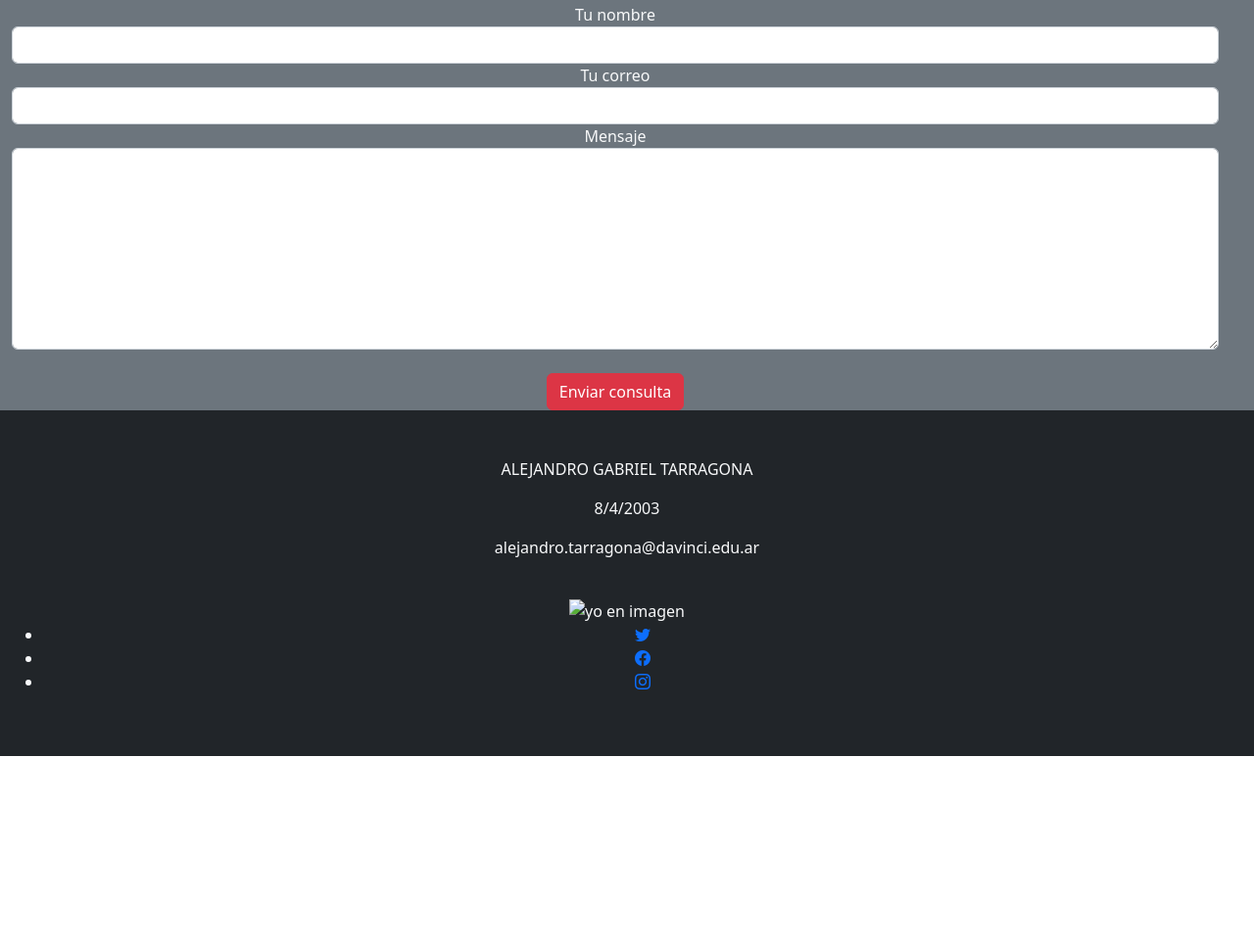
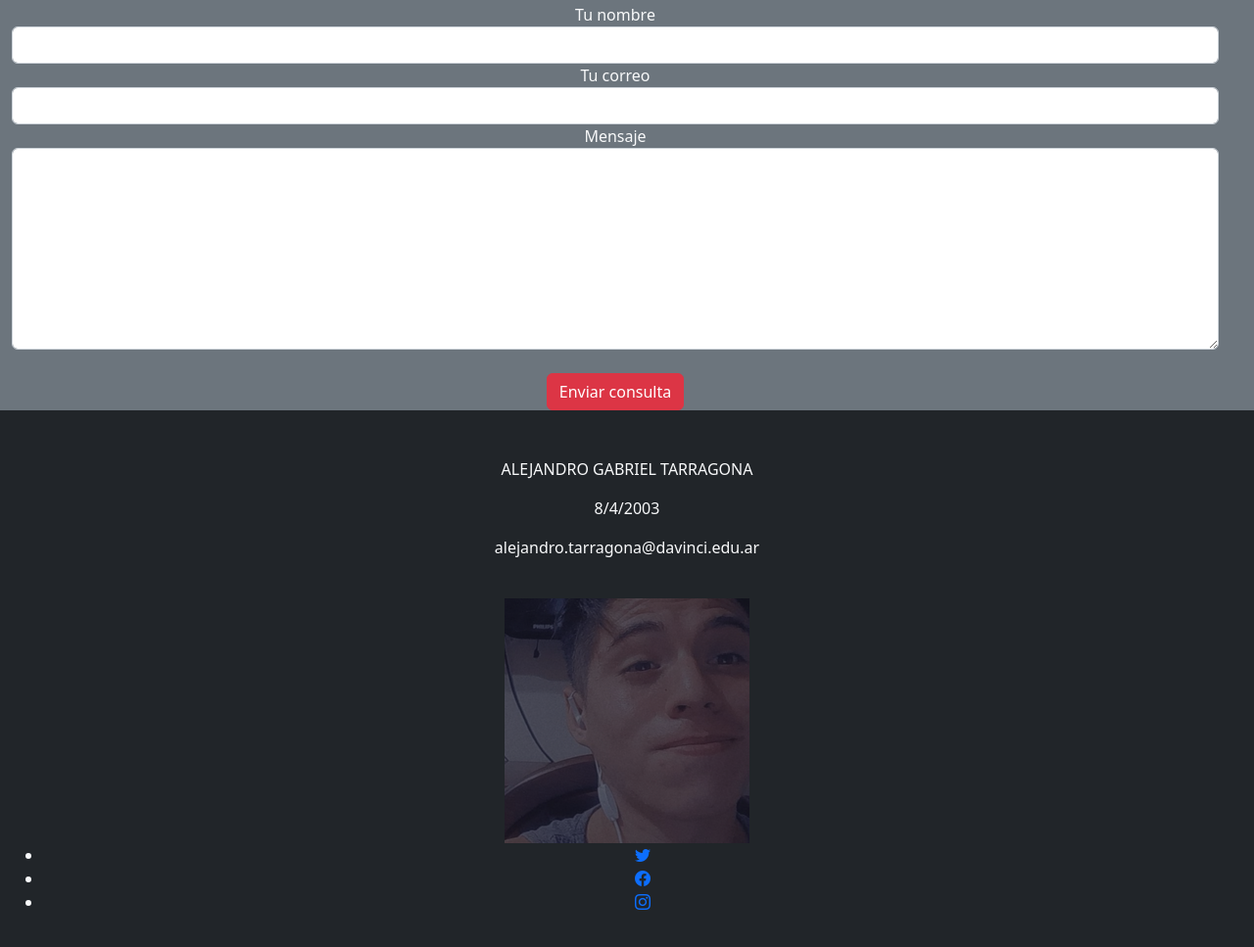
Before and after one commit to alejandrotarragona/cinerocker, a plain HTML site: page index.html in a window 1280 px wide. Shown: the part 4412-5379 px from the top of the page at 98% size. Before the commit the page ends 5184 px from the top, so only its background shows below. Drawn offline with nearby package versions, Linux system fonts and the light colour scheme.

Commit message:
Update index.html

```diff
--- a/index.html
+++ b/index.html
@@ -434,7 +434,7 @@
       <p>8/4/2003</p>
       <p>alejandro.tarragona@davinci.edu.ar</p>
        <br>
-      <img src="img/Sin título (250 × 250 px) (2).png" alt="yo en imagen">
+      <img src="img/me.png" alt="yo en imagen">
 
        <ul id="networks">
 
```
